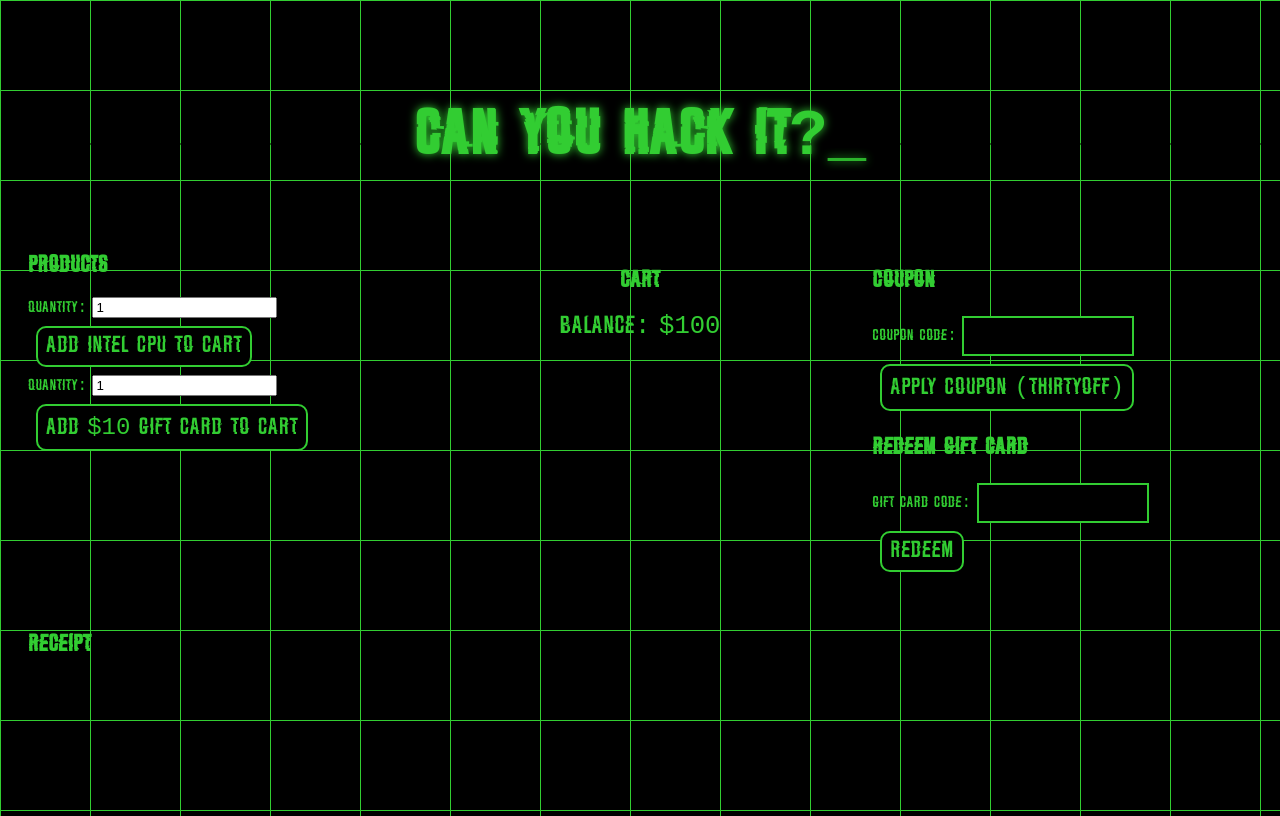
After one commit to Heimd411/canUhackit, a PHP site: page /infinite_money.php in a window 1280 px wide. The commit adds this page. Run offline with PHP 8.4, Linux system fonts and the light colour scheme.

Commit message:
new challenges

```diff
--- a/public/css/style.css
+++ b/public/css/style.css
@@ -5,6 +5,9 @@
 }
 
 body {
+    display: flex;
+    flex-direction: column;
+    min-height: 100vh; /* Ensure full height */
     background-color: black;
     color: limegreen;
     font-family: 'SDGlitch_Demo', 'Courier New', Courier, monospace;
@@ -113,7 +116,7 @@ label {
 
 .real-button {
     font-size: 1.5em;
-    margin-top: 4px;
+    margin: 8px;
     padding: 8px;
     border: limegreen 2px solid;
     border-radius: 10px;
@@ -122,6 +125,14 @@ label {
 .real-button:hover {
     background-color: limegreen;
     color: black;
+}
+
+/* Container layout */
+.container {
+    display: grid;
+    grid-template-columns: 1fr 1fr 1fr;
+    gap: 20px;
+    padding: 20px;
 }
 
 .centered {
@@ -169,6 +180,50 @@ label {
 .grid-item h2 {
     font-size: 1.5em;
     margin: 10px 0;
+}
+
+/* Product display */
+.products-container {
+    display: flex;
+    justify-content: space-around;
+    flex-wrap: wrap;
+    margin-bottom: 20px;
+}
+
+.product {
+    width: 30%;
+    padding: 15px;
+    border: 1px solid limegreen;
+    border-radius: 8px;
+    margin-bottom: 15px;
+    text-align: center;
+}
+
+/* Cart section */
+.cart {
+    padding: 15px;
+    text-align: center;
+}
+
+.cart ul {
+    list-style: none;
+    padding: 0;
+}
+
+.cart li {
+    margin-bottom: 8px;
+}
+
+/* Actions section */
+.actions {
+    padding: 15px;
+}
+
+/* Congratulations section */
+.congratulations {
+    grid-column: span 3;
+    text-align: center;
+    margin-top: 20px;
 }
 
 @keyframes flicker {
--- /dev/null
+++ b/public/infinite_money.php
@@ -0,0 +1,210 @@
+<?php
+session_start();
+include '../templates/header.php';
+
+// Clear unrelated session data
+unset($_SESSION['insufficient_workflow_cart']);
+unset($_SESSION['insufficient_workflow_purchased_items']);
+
+// Initialize session variables
+if (!isset($_SESSION['infinite_money_balance'])) {
+    $_SESSION['infinite_money_balance'] = 100;
+}
+if (!isset($_SESSION['infinite_money_cart'])) {
+    $_SESSION['infinite_money_cart'] = array();
+}
+if (!isset($_SESSION['infinite_money_gift_cards'])) {
+    $_SESSION['infinite_money_gift_cards'] = array();
+}
+if (!isset($_SESSION['infinite_money_used_gift_cards'])) {
+    $_SESSION['infinite_money_used_gift_cards'] = array();
+}
+if (!isset($_SESSION['infinite_money_purchased_items'])) {
+    $_SESSION['infinite_money_purchased_items'] = array();
+}
+
+// Products
+$products = array(
+    'cpu' => array('name' => 'Intel CPU', 'price' => 600),
+    'gift_card' => array('name' => '$10 Gift Card', 'price' => 10)
+);
+
+// Validate and clear invalid items from cart
+$_SESSION['infinite_money_cart'] = array_filter($_SESSION['infinite_money_cart'], function($item) use ($products) {
+    return isset($products[$item['id']]);
+});
+
+// Handle add to cart
+if (isset($_POST['add_to_cart']) && isset($_POST['product_id']) && isset($_POST['quantity'])) {
+    $product_id = $_POST['product_id'];
+    $quantity = (int)$_POST['quantity'];
+    if (isset($products[$product_id]) && $quantity > 0) {
+        for ($i = 0; $i < $quantity; $i++) {
+            $_SESSION['infinite_money_cart'][] = array('id' => $product_id, 'name' => $products[$product_id]['name'], 'price' => $products[$product_id]['price']);
+        }
+    }
+}
+
+// Handle apply coupon
+if (isset($_POST['apply_coupon']) && $_POST['coupon'] === 'thirtyoff') {
+    $_SESSION['infinite_money_discount'] = 0.3;
+}
+
+// Handle purchase
+if (isset($_POST['purchase'])) {
+    $total = 0;
+    foreach ($_SESSION['infinite_money_cart'] as $item) {
+        $total += $item['price'];
+    }
+
+    if (isset($_SESSION['infinite_money_discount'])) {
+        $total *= (1 - $_SESSION['infinite_money_discount']);
+    }
+
+    if ($_SESSION['infinite_money_balance'] >= $total) {
+        $_SESSION['infinite_money_balance'] -= $total;
+
+        // Clear previous purchased items
+        $_SESSION['infinite_money_purchased_items'] = array();
+
+        // Generate gift card codes
+        foreach ($_SESSION['infinite_money_cart'] as $item) {
+            if ($item['id'] === 'gift_card') {
+                $code = bin2hex(random_bytes(8));
+                $_SESSION['infinite_money_gift_cards'][$code] = 10;
+                $_SESSION['infinite_money_purchased_items'][] = array('id' => 'gift_card', 'name' => '$10 Gift Card', 'price' => 10, 'code' => $code);
+            } else {
+                $_SESSION['infinite_money_purchased_items'][] = $item;
+            }
+        }
+
+        $_SESSION['infinite_money_cart'] = array();
+        $message = "Purchase successful!";
+    } else {
+        $message = "Insufficient funds!";
+    }
+}
+
+// Handle clear cart
+if (isset($_POST['clear_cart'])) {
+    $_SESSION['infinite_money_cart'] = array();
+    $message = "Cart cleared!";
+}
+
+// Handle redeem gift card
+if (isset($_POST['redeem_gift_card']) && isset($_POST['gift_card_code'])) {
+    $gift_card_code = $_POST['gift_card_code'];
+    if (isset($_SESSION['infinite_money_gift_cards'][$gift_card_code]) && !in_array($gift_card_code, $_SESSION['infinite_money_used_gift_cards'])) {
+        $_SESSION['infinite_money_balance'] += $_SESSION['infinite_money_gift_cards'][$gift_card_code];
+        $_SESSION['infinite_money_used_gift_cards'][] = $gift_card_code;
+        unset($_SESSION['infinite_money_gift_cards'][$gift_card_code]);
+        $message = "Gift card redeemed!";
+    } else {
+        $message = "Invalid or already used gift card!";
+    }
+}
+
+// Check if CPU has been purchased
+$cpu_purchased = false;
+if (isset($_SESSION['infinite_money_purchased_items']) && is_array($_SESSION['infinite_money_purchased_items'])) {
+    foreach ($_SESSION['infinite_money_purchased_items'] as $item) {
+        if (is_array($item) && isset($item['id']) && $item['id'] === 'cpu') {
+            $cpu_purchased = true;
+            break;
+        }
+    }
+}
+
+// Calculate total sum of items in cart
+$total_sum = 0;
+foreach ($_SESSION['infinite_money_cart'] as $item) {
+    $total_sum += $item['price'];
+}
+
+// Apply discount if available
+if (isset($_SESSION['infinite_money_discount'])) {
+    $discounted_total = $total_sum * (1 - $_SESSION['infinite_money_discount']);
+} else {
+    $discounted_total = $total_sum;
+}
+
+// Display interface
+?>
+<div class="container">
+    <div class="products">
+        <h2>Products</h2>
+        <form method="post">
+            <input type="hidden" name="product_id" value="cpu">
+            Quantity: <input type="number" name="quantity" value="1"><br>
+            <button class="real-button" type="submit" name="add_to_cart">Add Intel CPU to Cart</button>
+        </form>
+        <form method="post">
+            <input type="hidden" name="product_id" value="gift_card">
+            Quantity: <input type="number" name="quantity" value="1"><br>
+            <button class="real-button" type="submit" name="add_to_cart">Add $10 Gift Card to Cart</button>
+        </form>
+    </div>
+
+    <div class="cart">
+        <h2>Cart</h2>
+        <p>Balance: $<?php echo $_SESSION['infinite_money_balance']; ?></p>
+        <?php if (!empty($_SESSION['infinite_money_cart'])): ?>
+            <ul>
+                <?php foreach ($_SESSION['infinite_money_cart'] as $item): ?>
+                    <li><?php echo $item['name']; ?> - $<?php echo $item['price']; ?></li>
+                <?php endforeach; ?>
+            </ul>
+            <p>Total: $<?php echo $total_sum; ?></p>
+            <?php if (isset($_SESSION['infinite_money_discount'])): ?>
+                <p>Discounted Total: $<?php echo $discounted_total; ?></p>
+            <?php endif; ?>
+            <form method="post">
+                <button class="real-button" type="submit" name="purchase">Purchase</button>
+                <button class="real-button" type="submit" name="clear_cart">Clear Cart</button>
+            </form>
+        <?php endif; ?>
+    </div>
+
+    <div class="actions">
+        <h2>Coupon</h2>
+        <form method="post">
+            Coupon Code: <input type="text" name="coupon"><br>
+            <button class="real-button" type="submit" name="apply_coupon">Apply Coupon (thirtyoff)</button>
+        </form>
+
+        <h2>Redeem Gift Card</h2>
+        <form method="post">
+            Gift Card Code: <input type="text" name="gift_card_code"><br>
+            <button class="real-button" type="submit" name="redeem_gift_card">Redeem</button>
+        </form>
+    </div>
+
+    <div class="receipt">
+        <h2>Receipt</h2>
+        <?php if (!empty($_SESSION['infinite_money_purchased_items'])): ?>
+            <ul>
+                <?php foreach ($_SESSION['infinite_money_purchased_items'] as $item): ?>
+                    <?php if (is_array($item) && isset($item['name']) && isset($item['price'])): ?>
+                        <li><?php echo $item['name']; ?> - $<?php echo $item['price']; ?>
+                            <?php if (isset($item['code'])): ?>
+                                (Code: <?php echo $item['code']; ?>)
+                            <?php endif; ?>
+                        </li>
+                    <?php endif; ?>
+                <?php endforeach; ?>
+            </ul>
+        <?php endif; ?>
+    </div>
+
+    <?php if ($cpu_purchased): ?>
+        <div class="congratulations">
+            <h2>Congratulations!</h2>
+            <form method="post" action="index.php?challenge=business_logic">
+                <input type="hidden" name="token" value="<?php echo $_SESSION['token']; ?>">
+                <input type="hidden" name="complete" value="infinite_money">
+                <button class="real-button" type="submit">Complete Challenge</button>
+            </form>
+        </div>
+    <?php endif; ?>
+</div>
+<?php include '../templates/footer.php'; ?>
--- a/public/twofabypass.php
+++ b/public/twofabypass.php
@@ -15,7 +15,7 @@ if (isset($_POST['username']) && isset($_POST['password']) && isset($_POST['2fa_
 
     // Simulate checking credentials and 2FA code
     if ($username === 'admin' && $password === 'password' && $fa_code === '123456') {
-        echo '<form method="post" action="index.php?complete=twofabypass">';
+        echo '<form method="post" action="index.php?challenge=auth">';
         echo '<input type="hidden" name="token" value="' . $_SESSION['token'] . '">';
         echo '<input type="hidden" name="complete" value="twofabypass">';
         echo '<button class="real-button" type="submit">Complete Challenge</button>';
--- a/templates/ssrf.php
+++ /dev/null
@@ -1,4 +0,0 @@
-<div class="centered">
-    <h1>SSRF Challenge</h1>
-    <p>Welcome to the Server-Side Request Forgery challenge. Here you will learn about SSRF.</p>
-</div>
```
Also changed, not shown: public/auth_bypass_state.php (added, +102 -0 lines), public/excessive_trust.php (added, +63 -0 lines), public/insufficient_workflow.php (added, +127 -0 lines), templates/business_logic.php (added, +89 -0 lines), templates/select_challenge.php (+7 -7 lines), public/auth_bypass_oracle.php (added).
